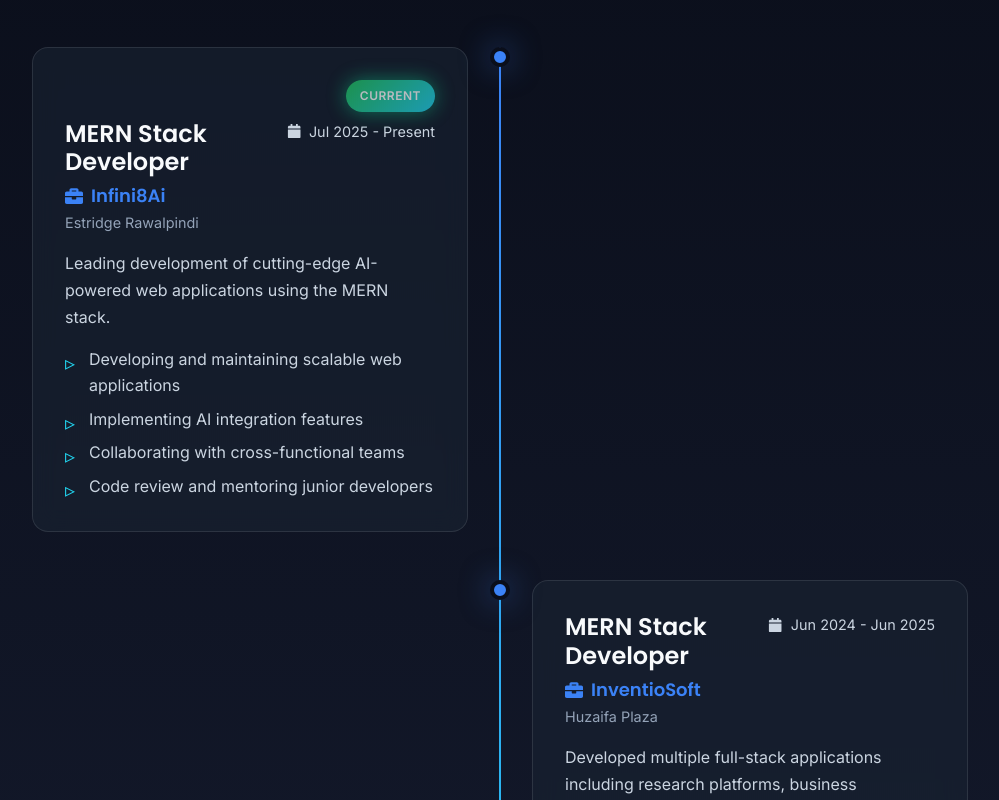
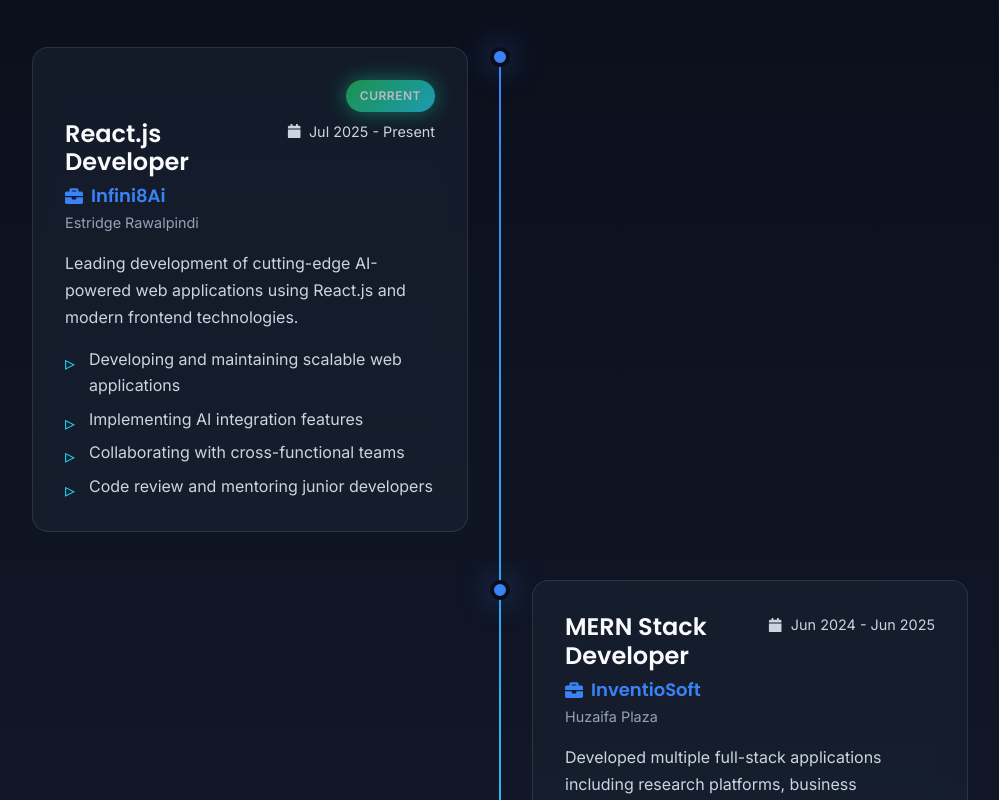
Before and after one commit to AsifKhan7852/myportfolio, a React (Create React App) app: page / in a window 1280 px wide. Shown: the part 2080-2880 px from the top of the page, without its empty margins (140-1139 px from the left). Built offline with nearby package versions, Linux system fonts and the light colour scheme; the HTML template or start-up script is replaced by a standard one.

Commit message:
Update to make it react js portfolio

```diff
--- a/src/components/Experience/Experience.js
+++ b/src/components/Experience/Experience.js
@@ -8,10 +8,10 @@
             id: 1,
             company: 'Infini8Ai',
             location: 'Estridge Rawalpindi',
-            position: 'MERN Stack Developer',
+            position: 'React.js Developer',
             duration: 'Jul 2025 - Present',
             current: true,
-            description: 'Leading development of cutting-edge AI-powered web applications using the MERN stack.',
+            description: 'Leading development of cutting-edge AI-powered web applications using React.js and modern frontend technologies.',
             responsibilities: [
                 'Developing and maintaining scalable web applications',
                 'Implementing AI integration features',
--- a/src/components/Footer/Footer.js
+++ b/src/components/Footer/Footer.js
@@ -20,7 +20,7 @@
                 <div className="footer-content">
                     <div className="footer-section">
                         <h3 className="gradient-text">Asif Khan</h3>
-                        <p>MERN Stack Developer passionate about creating exceptional web experiences.</p>
+                        <p>React.js Developer passionate about creating exceptional web experiences.</p>
                         <div className="footer-social">
                             <a
                                 href="https://github.com/AsifKhan7852"
```
Also changed, not shown: 1 other file (tests, documents, lock files or other folders).
